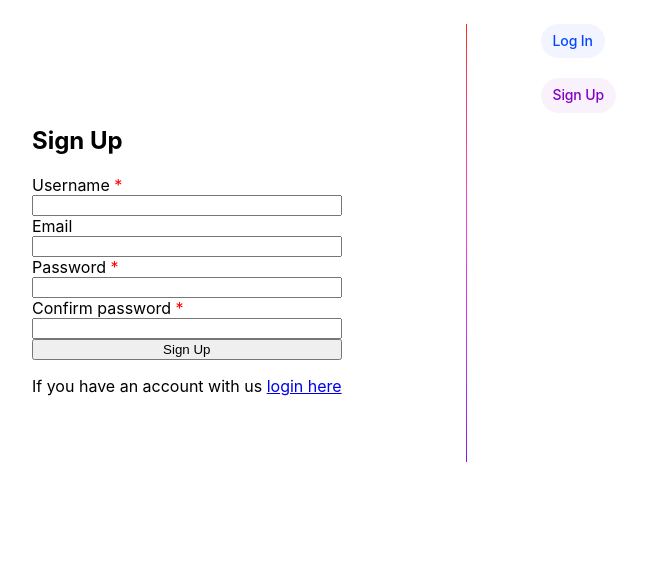
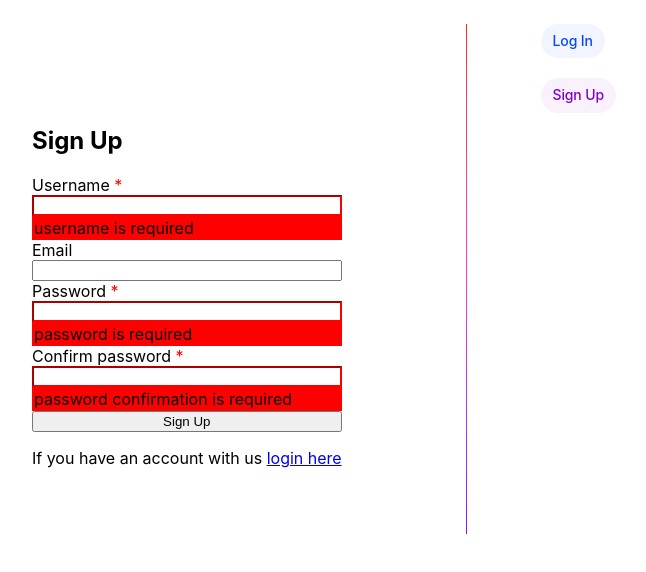
Before and after one commit to angaro073/angular-login-signin, an Angular app: page /register in a window 1280 px wide. Shown: the top 572 px of the page, without its empty margins (341-987 px from the left). Built offline with nearby package versions, Linux system fonts and the light colour scheme.

Commit message:
updateOn property from AbstractControlOptions

```diff
--- a/src/app/register/register.component.html
+++ b/src/app/register/register.component.html
@@ -9,17 +9,20 @@
 		@if(this.form.pending) {
 			<div>Trying to register the user...</div>
 		}
+		@if(this.form.valid) {
+			<div style="color: green">Welcome!! Click on the "Sign up" button!</div>
+		}
     <!-- username -->
     <label class="required">Username</label>
     <input
       formControlName="username"
       type="text"
       [ngClass]="{
-        'is-invalid': submitted && control['username'].errors,
+        'is-invalid': control['username'].errors,
       }"
       required
     >
-    @if (submitted && control['username'].errors) {
+    @if (control['username'].errors) {
       @if (control['username'].errors['required']) {
         <div class="error">username is required</div>
       }
@@ -30,10 +33,10 @@
       formControlName="email"
       type="email"
       [ngClass]="{
-        'is-invalid': submitted && control['email'].errors && control['email'].errors['email'],
+        'is-invalid': control['email'].errors && control['email'].errors['email'],
       }"
     >
-    @if (submitted && control['email'].errors) {
+    @if (control['email'].errors) {
       @if (control['email'].errors['email']) {
         <div class="error">email isn't valid</div>
       }
@@ -44,11 +47,11 @@
       formControlName="password"
       type="password"
       [ngClass]="{
-        'is-invalid': submitted && control['password'].errors,
+        'is-invalid': control['password'].errors,
       }"
       required
     >
-    @if (submitted && control['password'].errors) {
+    @if (control['password'].errors) {
       @if (control['password'].errors['required']) {
         <div class="error">password is required</div>
       }
@@ -59,18 +62,16 @@
       formControlName="passwordConfirm"
       type="password"
       [ngClass]="{
-        'is-invalid': submitted && control['passwordConfirm'].errors,
+        'is-invalid': control['passwordConfirm'].errors,
       }"
       required
     >
-    @if (submitted) {
       @if (control['passwordConfirm'].errors?.['required']) {
         <div class="error">password confirmation is required</div>
       }
 			@if (this.form.errors?.['unconfirmed']) {
         <div class="error">password is unconfirmed</div>
 			}
-    }
 
     <button type="submit">Sign Up</button>
     <p>If you have an account with us <a routerLink="/login">login here</a></p>
--- a/src/app/register/register.component.ts
+++ b/src/app/register/register.component.ts
@@ -1,7 +1,7 @@
 import { Component, OnDestroy } from '@angular/core';
 import { NgClass } from '@angular/common';
 import { Router, RouterLink } from '@angular/router';
-import { ReactiveFormsModule, FormBuilder, FormGroup, AbstractControl, Validators, AbstractControlOptions, FormControlStatus } from '@angular/forms';
+import { ReactiveFormsModule, FormBuilder, FormGroup, AbstractControl, Validators, AbstractControlOptions, FormControlStatus, FormControl } from '@angular/forms';
 import { UserService } from '../user.service';
 import { passwordValidator } from './password-validator';
 import { Observable, Subject, Subscription, filter, startWith, switchMap, take } from 'rxjs';
@@ -32,15 +32,31 @@ export class RegisterComponent implements OnDestroy {
 		private backendRegisterValidator: BackendRegisterValidator
 	) {
 		this.form = this.formBuilder.group({
-			username: ['', Validators.required],
-			email: ['', [Validators.email]],
-			password: ['', Validators.required],
-			passwordConfirm: ['', Validators.required],
+			/*
+			* What updateOn seems to do, is validating the whole form again when the event configured
+			* for the control or the form happens. When the form is in VALID state, submitting it won't
+			* trigger the validation again. The validation follows this order:
+			*
+			* 1) Synchronous validation is done.
+			* 2) If the synchronous validation goes well, asynchronous validation is done (the form enters the PENDING state).
+			* 3) If the asynchronous validation goes well, the form enters the VALID state.
+			*
+			* When some validation fails, it is inserted inside the 'errors' property of the control or form.
+			*/
+			username: new FormControl({value: '', disabled: false}, {updateOn: 'blur'} ), //* When the user tabs inside the control, the validation is triggered.
+			email: new FormControl({value: '', disabled: false}, {updateOn: 'change'} ), //* When the user changes the control value, the validation is triggered.
+			password: new FormControl({value: '', disabled: false}, {updateOn: 'change'} ),
+			passwordConfirm: new FormControl({value: '', disabled: false}, {updateOn: 'change'} ),
 		}, {
 			validators: passwordValidator,
 			asyncValidators: backendRegisterValidator.validate.bind(this),
-			updateOn: 'submit'
+			updateOn: 'submit' //* When the user submits the form, the validation is triggered.
 		} as AbstractControlOptions);
+		this.control['username'].addValidators([Validators.required]);
+		this.control['password'].addValidators([Validators.required]);
+		this.control['passwordConfirm'].addValidators([Validators.required]);
+		this.control['email'].addValidators([Validators.email]);
+
 
 		this.formSubmitSubject$ = new Subject();
 
```
